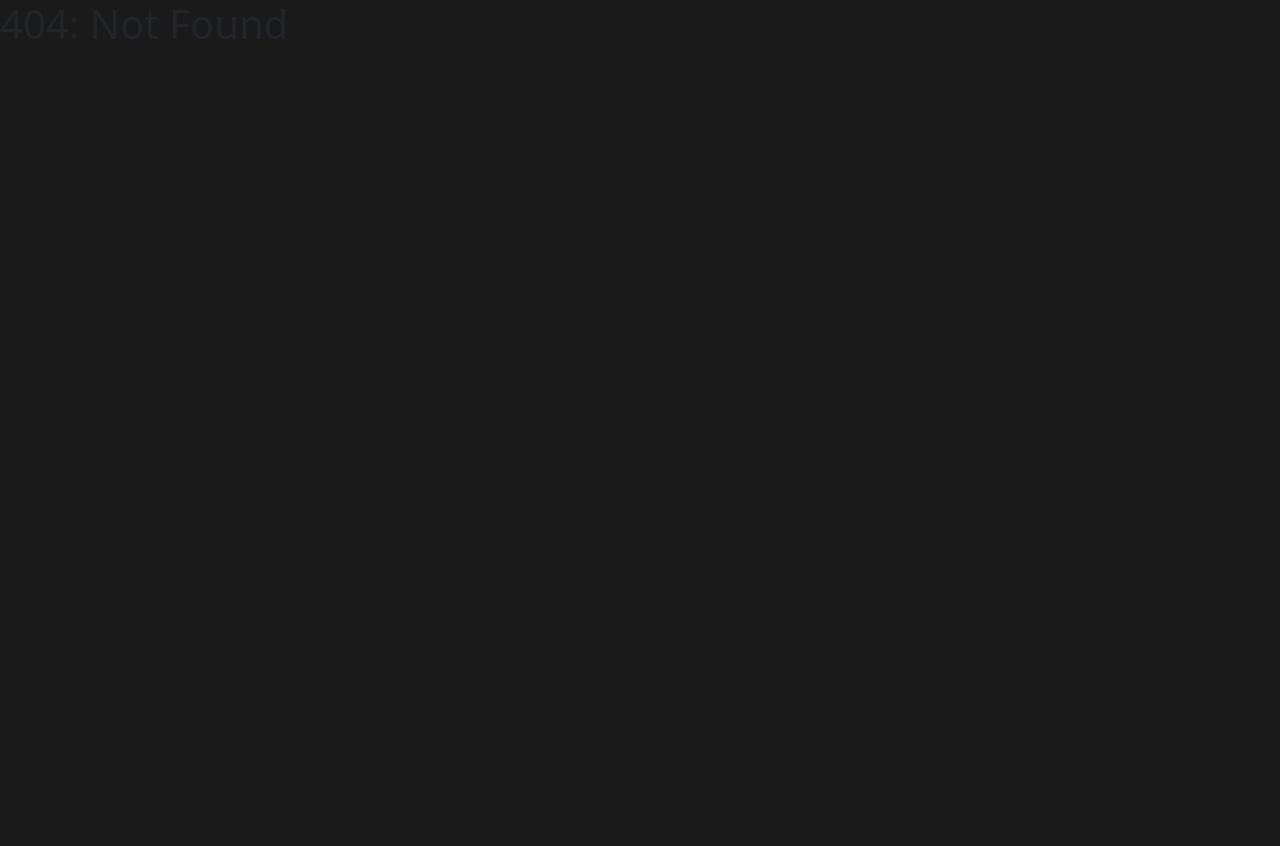
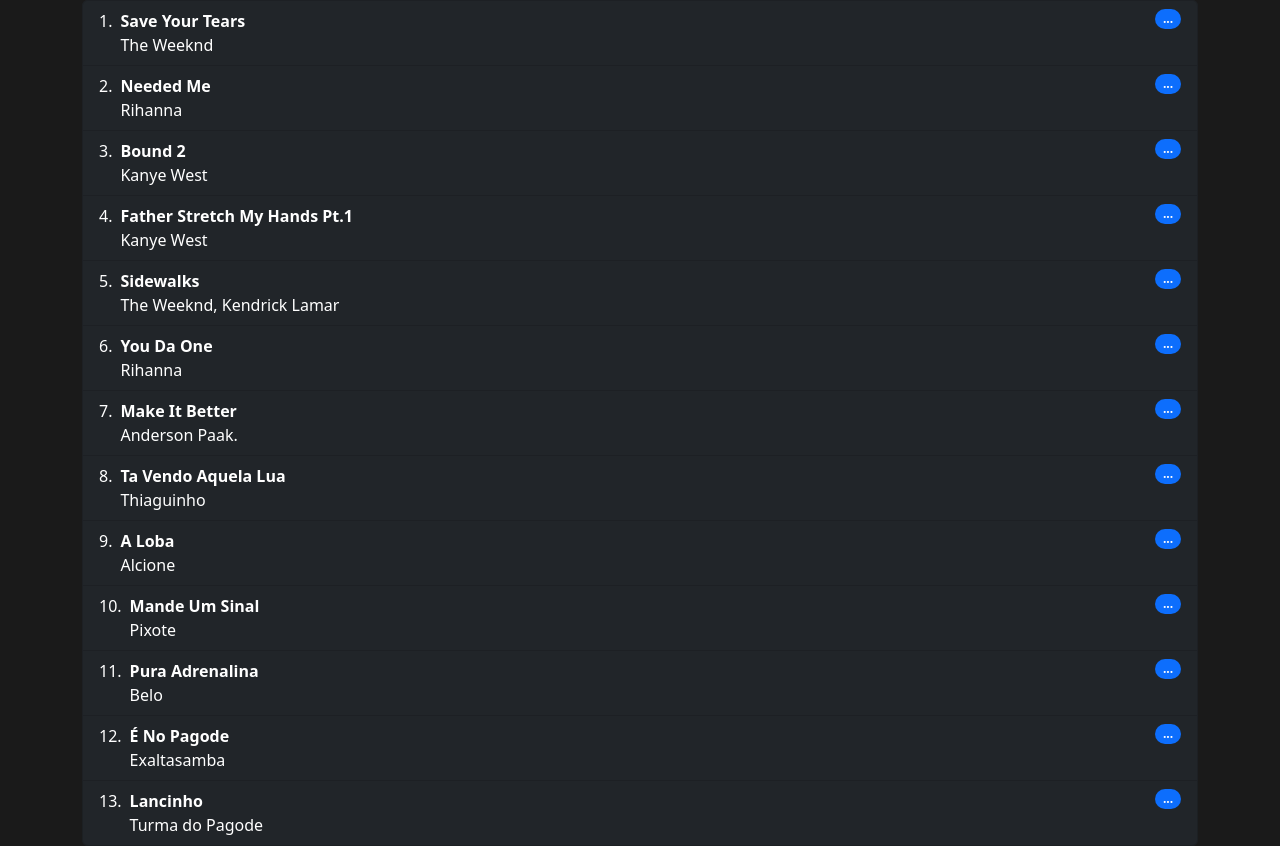
Before and after one commit to LigiaBaptista/ProjetoEmGrupoM4, a React (Vite) app in the folder teste/vite-project/: page /playlist in a window 1280 px wide. Before the commit this address had no page. Before the commit the page ends 800 px from the top, so only its background shows below. Built offline with nearby package versions, Linux system fonts and the light colour scheme.

Commit message:
playlist e biblioteca

```diff
--- a/teste/vite-project/src/App.jsx
+++ b/teste/vite-project/src/App.jsx
@@ -8,6 +8,8 @@
 
 const Home = lazy(() => import('./pages/Home/Home'));
 const Login = lazy(() => import('./pages/Login/Login'));
+const Biblioteca = lazy(() => import('./pages/Biblioteca/Biblioteca'));
+const Playlist = lazy(() => import('./pages/Playlist/Playlist'))
 
 function App() {
   return (
@@ -18,6 +20,8 @@
         <Routes>
           <Route path="/" element={<Home />} />
           <Route path="/login" element={<Login />} />
+          <Route path="/biblioteca" element={<Biblioteca />} />
+          <Route path="/playlist" element={<Playlist />} />
           <Route path="*" element={<h1>404: Not Found</h1>} />
         </Routes>
 
--- a/teste/vite-project/src/main.jsx
+++ b/teste/vite-project/src/main.jsx
@@ -1,9 +1,9 @@
 import React from 'react'
 import ReactDOM from 'react-dom/client'
+import 'bootstrap/dist/js/bootstrap.bundle.min.js';
+import 'bootstrap/dist/css/bootstrap.min.css';
 import App from './App'
 import './index.css'
-import 'bootstrap/dist/js/bootstrap.bundle.min.js';
-import 'bootstrap/dist/css/bootstrap.min.css';
 
 ReactDOM.createRoot(document.getElementById('root')).render(
   <React.StrictMode>
--- a/teste/vite-project/src/pages/Biblioteca/Biblioteca.jsx
+++ b/teste/vite-project/src/pages/Biblioteca/Biblioteca.jsx
@@ -1,4 +1,24 @@
-import React from 'react'
-export default function Biblioteca(){
-    <div>Biblioteca</div>
+import React from 'react';
+import { Card, Row, Col } from 'react-bootstrap';
+
+function CardWithImageAndText() {
+  return (
+    <Card>
+      <Row>
+        <Col md={4}>
+          <Card.Img src="https://via.placeholder.com/300" />
+        </Col>
+        <Col md={8}>
+          <Card.Body>
+            <Card.Title>Card Title</Card.Title>
+            <Card.Text>
+              This is a longer card with supporting text below as a natural lead-in to additional content. This content is a little bit longer.
+            </Card.Text>
+          </Card.Body>
+        </Col>
+      </Row>
+    </Card>
+  );
 }
+
+export default CardWithImageAndText;
--- /dev/null
+++ b/teste/vite-project/src/pages/Playlist/Playlist.jsx
@@ -0,0 +1,169 @@
+import {Badge, ListGroup, Container }from 'react-bootstrap';
+import './Playlist.module.css';
+
+function DefaultExample() {
+  return (
+    <Container className="text">
+    <ListGroup className="bg-dark" as="ol" numbered>
+      <ListGroup.Item
+        as="li"
+        className="d-flex justify-content-between align-items-start text-white bg-dark"
+        >
+        <div className="ms-2 me-auto">
+          <div className="fw-bold">Save Your Tears</div>
+          The Weeknd
+        </div>
+        <Badge bg="primary" pill>
+          ...
+        </Badge>
+      </ListGroup.Item>
+      <ListGroup.Item
+        as="li"
+        className="d-flex justify-content-between align-items-start text-white bg-dark"
+      >
+        <div className="ms-2 me-auto">
+          <div className="fw-bold">Needed Me</div>
+          Rihanna
+        </div>
+        <Badge bg="primary" pill>
+          ...
+        </Badge>
+      </ListGroup.Item>
+      <ListGroup.Item
+        as="li"
+        className="d-flex justify-content-between align-items-start text-white bg-dark"
+      >
+        <div className="ms-2 me-auto">
+          <div className="fw-bold">Bound 2</div>
+          Kanye West
+        </div>
+        <Badge bg="primary" pill>
+         ...
+        </Badge>
+      </ListGroup.Item>
+      <ListGroup.Item
+        as="li"
+        className="d-flex justify-content-between align-items-start text-white bg-dark"
+      >
+        <div className="ms-2 me-auto">
+          <div className="fw-bold">Father Stretch My Hands Pt.1</div>
+          Kanye West
+        </div>
+        <Badge bg="primary" pill>
+          ...
+        </Badge>
+      </ListGroup.Item>
+      <ListGroup.Item
+        as="li"
+        className="d-flex justify-content-between align-items-start text-white bg-dark"
+      >
+        <div className="ms-2 me-auto">
+          <div className="fw-bold">Sidewalks</div>
+          The Weeknd, Kendrick Lamar
+        </div>
+        <Badge bg="primary" pill>
+          ...
+        </Badge>
+      </ListGroup.Item>
+      <ListGroup.Item
+        as="li"
+        className="d-flex justify-content-between align-items-start text-white bg-dark"
+      >
+        <div className="ms-2 me-auto">
+          <div className="fw-bold">You Da One</div>
+          Rihanna
+        </div>
+        <Badge bg="primary" pill>
+          ...
+        </Badge>
+      </ListGroup.Item>
+      <ListGroup.Item
+        as="li"
+        className="d-flex justify-content-between align-items-start text-white bg-dark"
+      >
+        <div className="ms-2 me-auto">
+          <div className="fw-bold">Make It Better</div>
+          Anderson Paak.
+        </div>
+        <Badge bg="primary" pill>
+          ...
+        </Badge>
+      </ListGroup.Item>
+      <ListGroup.Item
+        as="li"
+        className="d-flex justify-content-between align-items-start text-white bg-dark"
+      >
+        <div className="ms-2 me-auto">
+          <div className="fw-bold">Ta Vendo Aquela Lua</div>
+          Thiaguinho
+        </div>
+        <Badge bg="primary" pill>
+          ...
+        </Badge>
+      </ListGroup.Item>
+      <ListGroup.Item
+        as="li"
+        className="d-flex justify-content-between align-items-start text-white bg-dark"
+      >
+        <div className="ms-2 me-auto">
+          <div className="fw-bold">A Loba</div>
+          Alcione
+        </div>
+        <Badge bg="primary" pill>
+          ...
+        </Badge>
+      </ListGroup.Item>
+      <ListGroup.Item
+        as="li"
+        className="d-flex justify-content-between align-items-start text-white bg-dark"
+      >
+        <div className="ms-2 me-auto">
+          <div className="fw-bold">Mande Um Sinal</div>
+          Pixote
+        </div>
+        <Badge bg="primary" pill>
+         ...
+        </Badge>
+      </ListGroup.Item>
+      <ListGroup.Item
+        as="li"
+        className="d-flex justify-content-between align-items-start text-white bg-dark"
+      >
+        <div className="ms-2 me-auto">
+          <div className="fw-bold">Pura Adrenalina</div>
+          Belo
+        </div>
+        <Badge bg="primary" pill>
+          ...
+        </Badge>
+      </ListGroup.Item>
+      <ListGroup.Item
+        as="li"
+        className="d-flex justify-content-between align-items-start text-white bg-dark"
+      >
+        <div className="ms-2 me-auto">
+          <div className="fw-bold">É No Pagode</div>
+          Exaltasamba
+        </div>
+        <Badge bg="primary" pill>
+          ...
+        </Badge>
+      </ListGroup.Item>
+      <ListGroup.Item
+        as="li"
+        className="d-flex justify-content-between align-items-start text-white bg-dark"
+      >
+        <div className="ms-2 me-auto">
+          <div className="fw-bold">Lancinho</div>
+          Turma do Pagode
+        </div>
+        <Badge bg="primary" pill>
+          ...
+        </Badge>
+      </ListGroup.Item>
+    </ListGroup>
+  </Container>
+  );
+}
+
+export default DefaultExample;
--- /dev/null
+++ b/teste/vite-project/src/pages/Playlist/Playlist.module.css
@@ -0,0 +1,8 @@
+.list-group{
+    background-color: black !important;
+
+}
+
+.text{
+    color: blue !important;
+}
```
